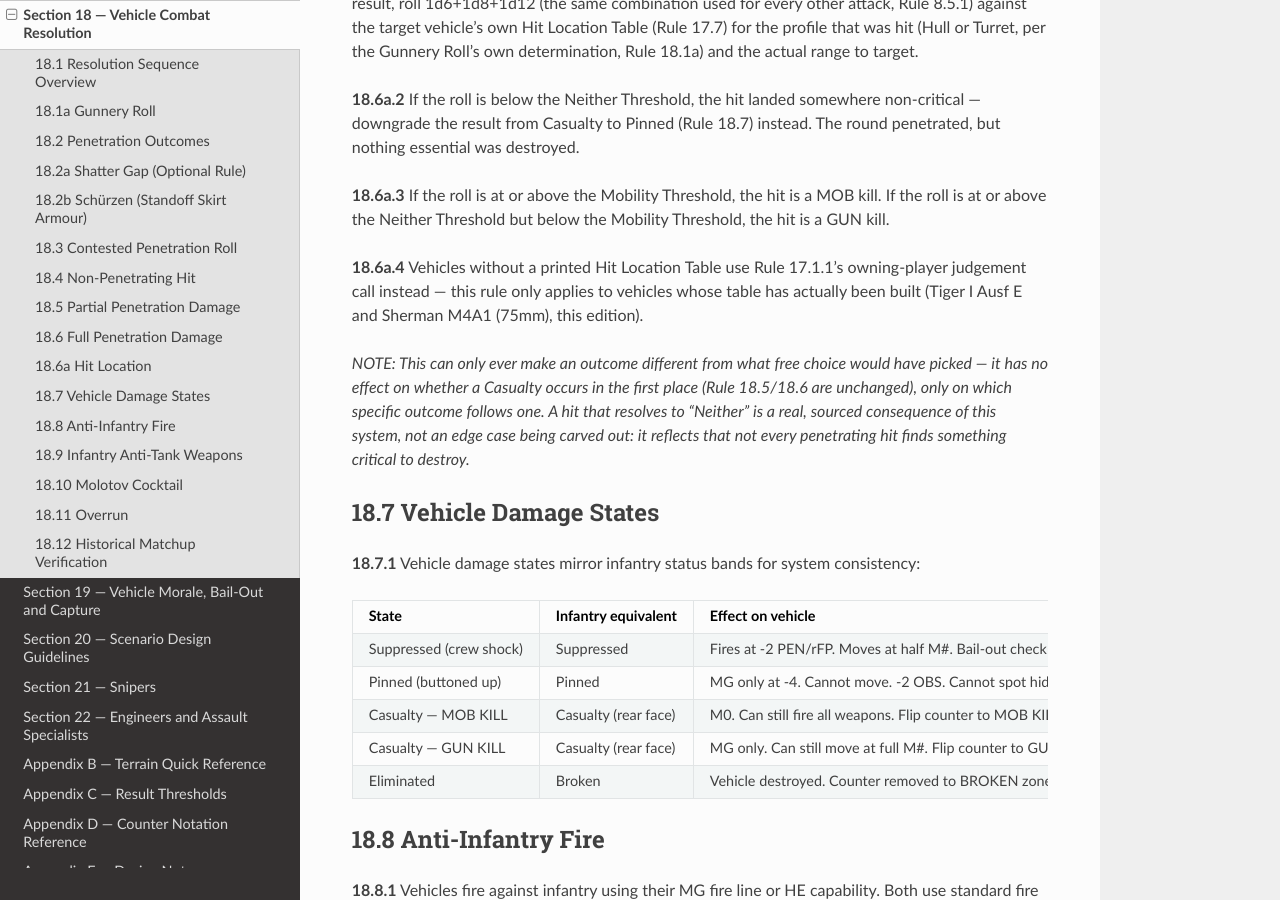
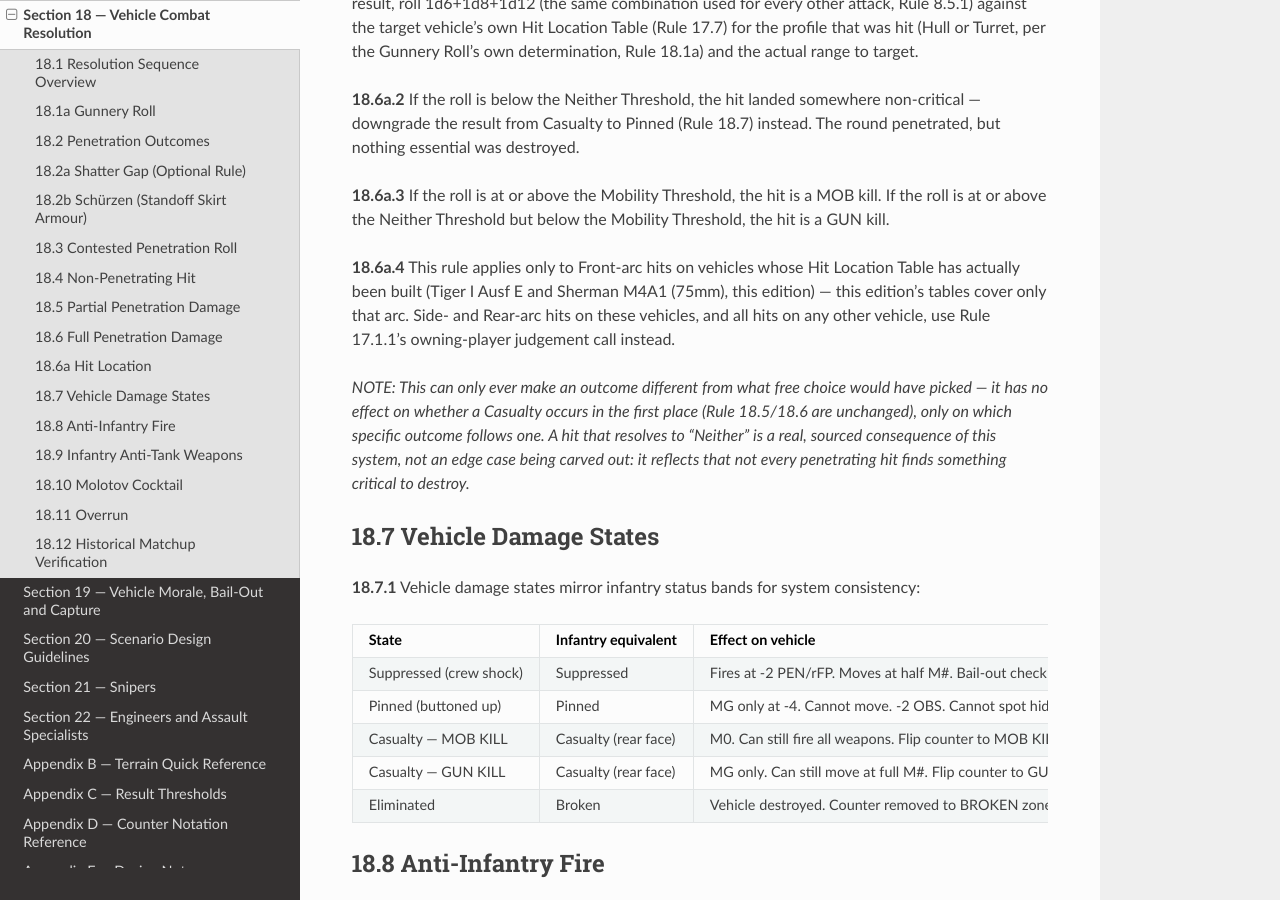
Before and after one commit to spugnoid/wdr-wargame, a Sphinx documentation site: the page built from docs/source/section_18__vehicle_combat_resolution.rst, in a window 1280 px wide and 900 px high, scrolled down 4968 px. Built offline with Sphinx 7.4.7 and the Read the Docs theme 3.1.0, drawn with Linux system fonts in a browser that asks for light colours.

Commit message:
fix: correct Hit Location rulebook scope -- Front-arc only, conditional on a printed table
Review found Rule 17.1.1 stated the roll-based determination applies
unconditionally, contradicting Rules 17.7.1/18.6a.4's own carve-out for
the 11 of 13 roster vehicles without a built table. Also found neither
17.7.1 nor 18.6a.4 stated the Front-arc-only limitation that Appendix
E.58 (added in the same prior commit) already admits, leaving Side/Rear
Casualty hits on the two piloted vehicles with no stated procedure.
Fixed all three rule paragraphs to explicitly scope by both vehicle and
arc, with Rule 17.1.1's free choice as the stated fallback in every
uncovered case.

Co-Authored-By: Claude Sonnet 5 <noreply@anthropic.com>

```diff
--- a/docs/source/section_17__vehicles_counter_design_and_movement.rst
+++ b/docs/source/section_17__vehicles_counter_design_and_movement.rst
@@ -59,7 +59,7 @@ Vehicle counters display the following fields:
      - Crew defensive resilience
 
 
-**17.1.1**  Vehicle counters have two rear faces representing damage states: MOB KILL (mobility killed — M0, can still fire) and GUN KILL (gun destroyed — MG only, can still move). When a vehicle takes a Casualty result, roll against the Hit Location Table (Rule 18.6a) to determine which rear face applies — this is no longer a free narrative choice.
+**17.1.1**  Vehicle counters have two rear faces representing damage states: MOB KILL (mobility killed — M0, can still fire) and GUN KILL (gun destroyed — MG only, can still move). When a vehicle takes a Casualty result, roll against the Hit Location Table (Rule 18.6a) if one is printed for this vehicle and arc (Rule 17.7); otherwise the owning player chooses which rear face applies based on the most plausible damage given the shot geometry.
 
 **17.1.2**  Casemate vehicles (TRAV 0 — no separate turret) print only Hull armour values, which apply regardless of which "profile" Rule 18.1a's Gunnery Roll would otherwise indicate. There is no Hull/Turret hit allocation for these vehicles.
 
@@ -317,7 +317,7 @@ Casemate vehicles (TRAV 0) never receive a TRAVERSED marker; they have no separa
 -------------------
 
 
-**17.7.1**  Vehicles with a Hit Location Table printed (Tiger I Ausf E and Sherman M4A1 (75mm), this edition — see Rule 18.6a) resolve MOB kill vs. GUN kill by roll rather than free choice. Vehicles without a printed Hit Location Table continue to use the owning player's judgement call (Rule 17.1.1) until their own table is built.
+**17.7.1**  Vehicles with a Hit Location Table printed (Tiger I Ausf E and Sherman M4A1 (75mm), this edition — see Rule 18.6a) resolve MOB kill vs. GUN kill by roll rather than free choice, for Front-arc hits only — this edition's tables cover only that arc. Side- and Rear-arc hits on these vehicles, and all hits on vehicles without a printed Hit Location Table, continue to use the owning player's judgement call (Rule 17.1.1) until a table covering that arc is built.
 
 **17.7.2**  The table gives a Neither Threshold and a Mobility Threshold for each range band and crew quality, already resolved for the specific attacking gun class used to build it. No calculation is required at the table — read the row for the actual range and the firing vehicle's own Crew Quality (Rule 18.1a.2).
 
--- a/docs/source/section_18__vehicle_combat_resolution.rst
+++ b/docs/source/section_18__vehicle_combat_resolution.rst
@@ -235,7 +235,7 @@ Compares effective PEN (Rule 17.3.1) against the AV of the profile and arc selec
 
 **18.6a.3**  If the roll is at or above the Mobility Threshold, the hit is a MOB kill. If the roll is at or above the Neither Threshold but below the Mobility Threshold, the hit is a GUN kill.
 
-**18.6a.4**  Vehicles without a printed Hit Location Table use Rule 17.1.1's owning-player judgement call instead — this rule only applies to vehicles whose table has actually been built (Tiger I Ausf E and Sherman M4A1 (75mm), this edition).
+**18.6a.4**  This rule applies only to Front-arc hits on vehicles whose Hit Location Table has actually been built (Tiger I Ausf E and Sherman M4A1 (75mm), this edition) — this edition's tables cover only that arc. Side- and Rear-arc hits on these vehicles, and all hits on any other vehicle, use Rule 17.1.1's owning-player judgement call instead.
 
 *NOTE: This can only ever make an outcome different from what free choice would have picked — it has no effect on whether a Casualty occurs in the first place (Rule 18.5/18.6 are unchanged), only on which specific outcome follows one. A hit that resolves to "Neither" is a real, sourced consequence of this system, not an edge case being carved out: it reflects that not every penetrating hit finds something critical to destroy.*
 
```
